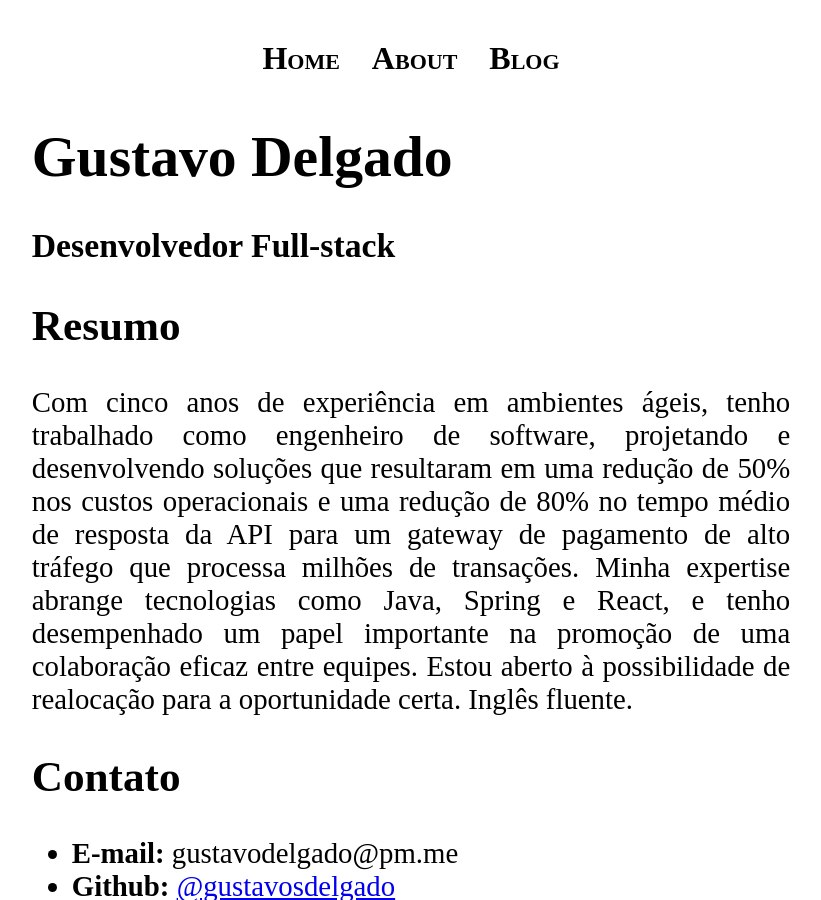
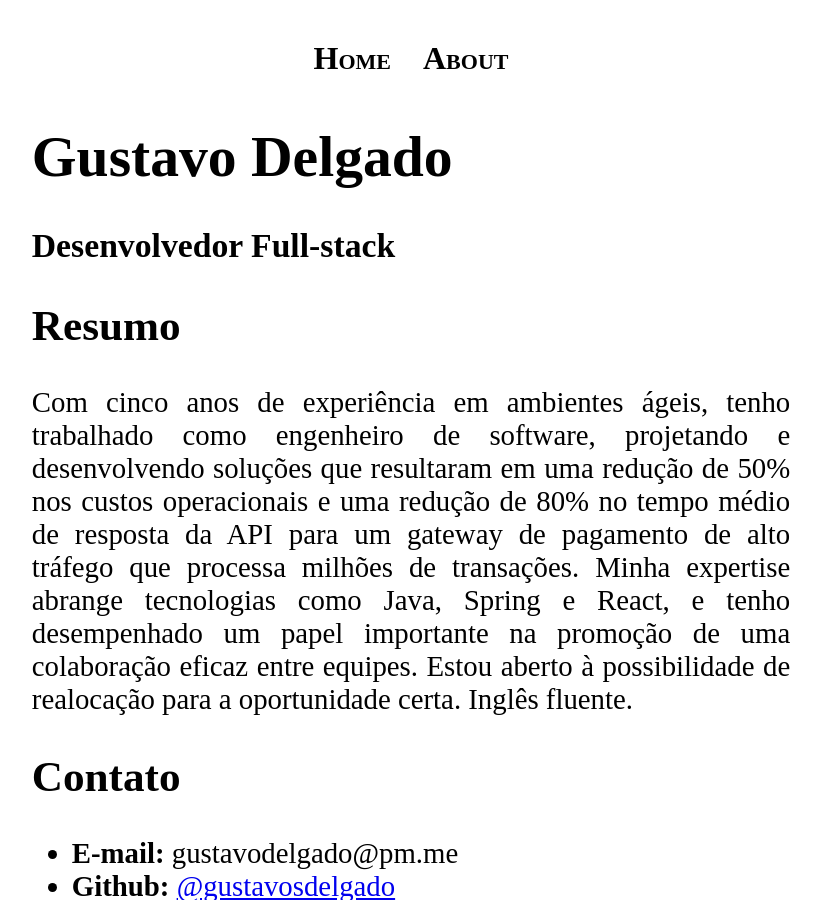
Before and after one commit to gustavosdelgado/gustavosdelgado.github.io, a Jekyll site: the page built from about.md, in a window 1280 px wide and 900 px high. Shown: the whole window, without its empty margins (229-1050 px from the left). Built offline with Jekyll 4.4.1, drawn with Linux system fonts in a browser that asks for light colours.

Commit message:
minor fixes

```diff
--- a/_data/navigation.yml
+++ b/_data/navigation.yml
@@ -2,5 +2,3 @@
   link: /
 - name: About
   link: /about
-- name: Blog
-  link: /blog
--- a/about.md
+++ b/about.md
@@ -18,7 +18,7 @@ Com cinco anos de experiência em ambientes ágeis, tenho trabalhado como engenh
 - **Fuso horário:** GMT+10
 - **Atualizado em:** Agosto 2023
 - **Outras versões:** [English](../)
-- **Versão PDF:** [Download](../files/Gustavo_Delgado_CV_pt.pdf)
+- **Versão PDF:** [Download]({{site.baseurl}}/files/Gustavo_Delgado_CV_pt.pdf)
 
 ## Experiência
 
```
